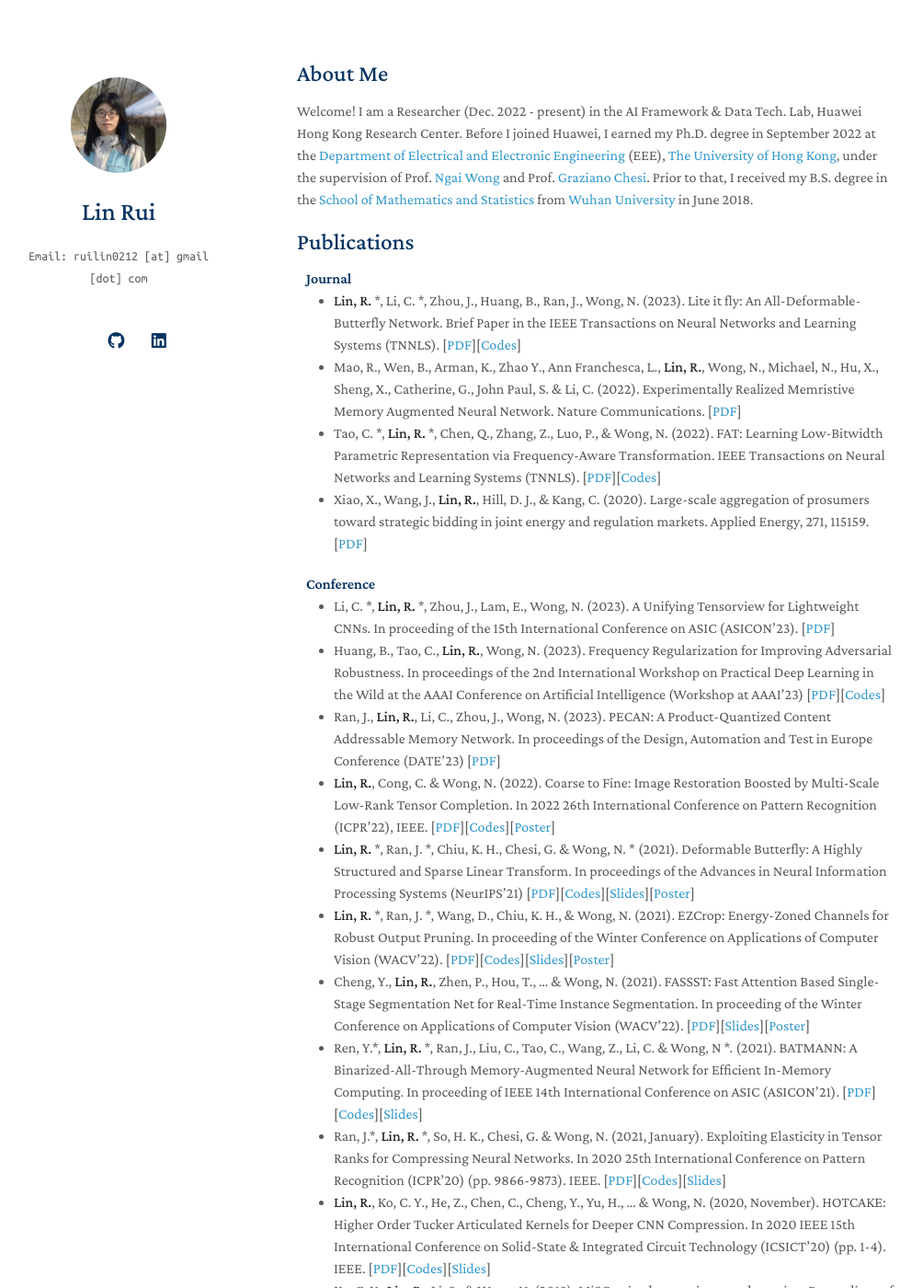
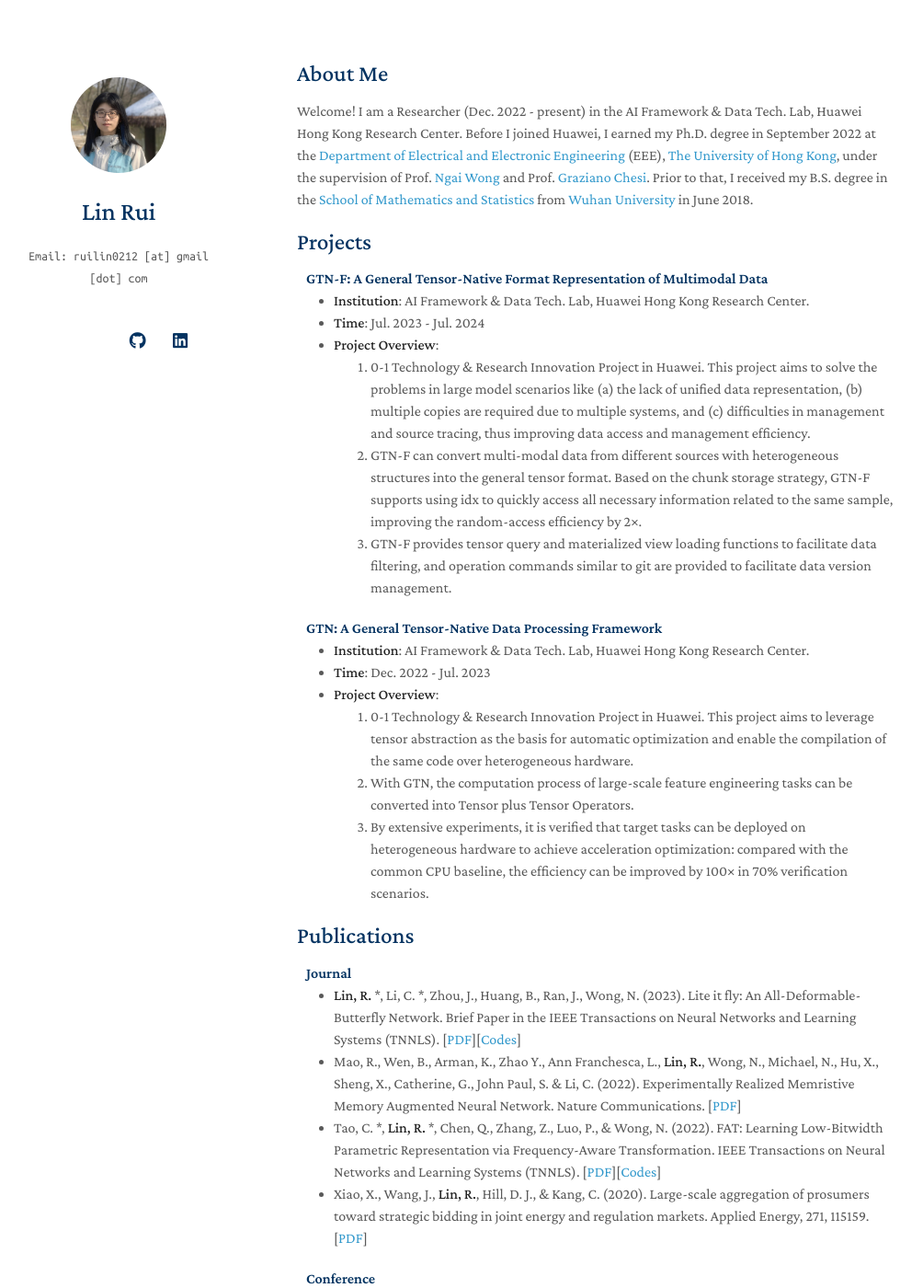
Before and after one commit to rlin27/rlin27.github.io, a Jekyll site: the page built from index.md, in a window 1280 px wide and 1400 px high. Shown: the whole window at 92% size, without its empty margins (147-1151 px from the left). Built offline with Jekyll 4.4.1, drawn with Linux system fonts in a browser that asks for light colours; nearby versions of some CDN libraries; a style sheet for code colours, icons or effects is not loaded; our own code applies the rules of GitHub Pages for plain Markdown files; some of the changed text lies outside the part shown.

Commit message:
update cv and projects

```diff
--- a/_config.yml
+++ b/_config.yml
@@ -11,7 +11,7 @@ canonical: https://minimal-light-theme.yliu.me/
 # Links
 # If you don't need one of them, you may delete the corresponding line.
 google_scholar: https://scholar.google.com.hk/citations?user=gx0RITkAAAAJ&hl=zh-TW
-# cv_link: assets/files/curriculum_vitae.pdf
+cv_link: ./files/pdf/LINRUI_CV_English_2024.pdf
 github_link: https://github.com/rlin27
 linkedin: https://www.linkedin.com/in/rlin27
 
--- a/index.md
+++ b/index.md
@@ -5,6 +5,23 @@ layout: homepage
 ## About Me
 
 Welcome! I am a Researcher (Dec. 2022 - present) in the AI Framework & Data Tech. Lab, Huawei Hong Kong Research Center. Before I joined Huawei, I earned my Ph.D. degree in September 2022 at the [Department of Electrical and Electronic Engineering](https://www.eee.hku.hk/) (EEE), [The University of Hong Kong](https://www.hku.hk/), under the supervision of Prof. [Ngai Wong](https://www.eee.hku.hk/~nwong/) and Prof. [Graziano Chesi](https://www.eee.hku.hk/~chesi/). Prior to that, I received my B.S. degree in the [School of Mathematics and Statistics](http://maths.whu.edu.cn/Englishversion/) from [Wuhan University](https://en.whu.edu.cn/) in June 2018.
+
+## Projects
+<h4 style="margin:0 10px 0;">GTN-F: A General Tensor-Native Format Representation of Multimodal Data</h4>
+* **Institution**: AI Framework & Data Tech. Lab, Huawei Hong Kong Research Center.
+* **Time**: Jul. 2023 - Jul. 2024
+* **Project Overview**:
+	1. 0-1 Technology & Research Innovation Project in Huawei. This project aims to solve the problems in large model scenarios like (a) the lack of unified data representation, (b) multiple copies are required due to multiple systems, and (c) difficulties in management and source tracing, thus improving data access and management efficiency.
+	2. GTN-F can convert multi-modal data from different sources with heterogeneous structures into the general tensor format. Based on the chunk storage strategy, GTN-F supports using idx to quickly access all necessary information related to the same sample, improving the random-access efficiency by 2×.
+	3. GTN-F provides tensor query and materialized view loading functions to facilitate data filtering, and operation commands similar to git are provided to facilitate data version management.
+<h4 style="margin:0 10px 0;">GTN: A General Tensor-Native Data Processing Framework</h4>
+* **Institution**: AI Framework & Data Tech. Lab, Huawei Hong Kong Research Center.
+* **Time**: Dec. 2022 - Jul. 2023
+* **Project Overview**:
+	1. 0-1 Technology & Research Innovation Project in Huawei. This project aims to leverage tensor abstraction as the basis for automatic optimization and enable the compilation of the same code over heterogeneous hardware.
+	2. With GTN, the computation process of large-scale feature engineering tasks can be converted into Tensor plus Tensor Operators.
+	3. By extensive experiments, it is verified that target tasks can be deployed on heterogeneous hardware to achieve acceleration optimization: compared with the common CPU baseline, the efficiency can be improved by 100× in 70% verification scenarios.
+
 
 ## Publications
 <h4 style="margin:0 10px 0;">Journal</h4>
@@ -51,3 +68,5 @@ Welcome! I am a Researcher (Dec. 2022 - present) in the AI Framework & Data Tech
     For switch, [*Spiritfarer*](https://www.nintendo.com/games/detail/spiritfarer-switch/) is the most touching game I have ever played, which is related to hospice care. My favourite game is [*The Legend of Zelda: Breath of the Wild*](https://www.zelda.com/breath-of-the-wild/), I like the feeling to take adventure on the mainland of Hyrule with my shining Master Sword and Master Cycle Zero. \\
     To maintain good physical and mental health, I do exercise regularly like hiking, and boxing, etc. I took [this photo](\files\fig\Victoria_Peak.jpg) when hiking Victoria Peak in May 2020.
 4. I do **not** think I am a very talented researcher, but certain that I am a down-to-earth and a hardworking one :P.
+
+The Chinese version of my CV can be downloaded [here](./files/pdf/LINRUI_CV_Chinese_2024.pdf).
```
Also changed, not shown: 4 other files.
